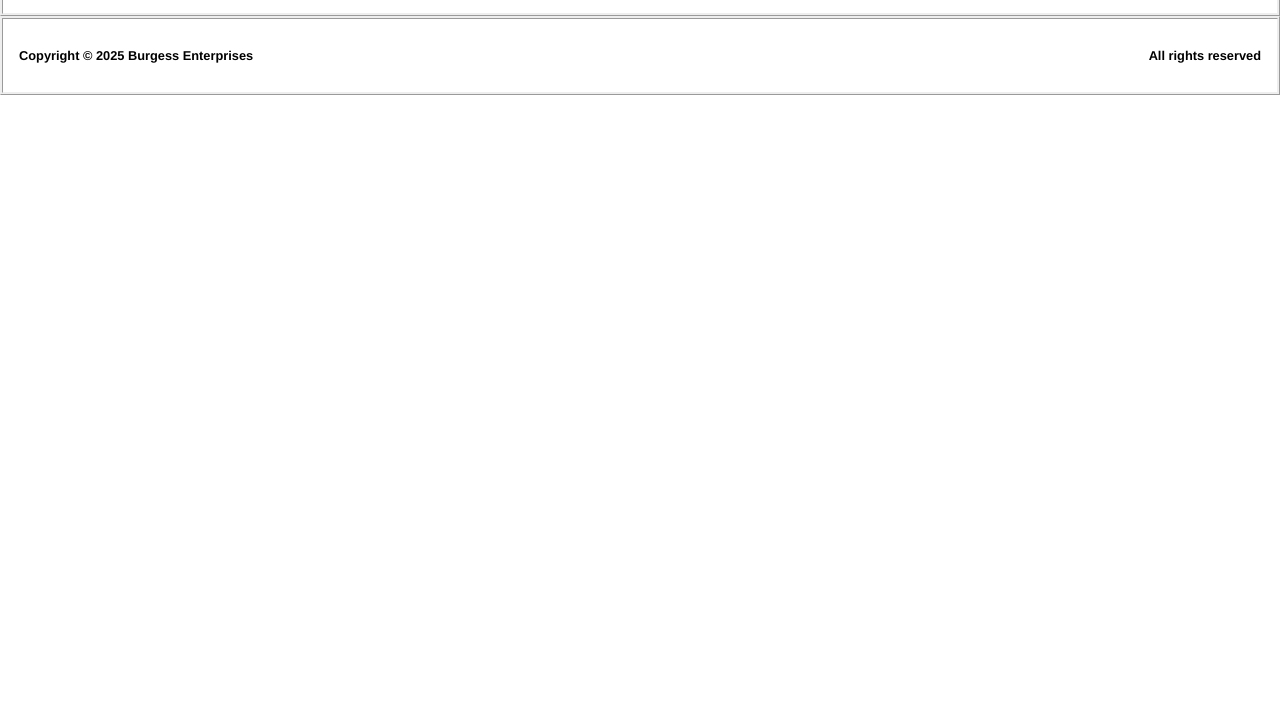
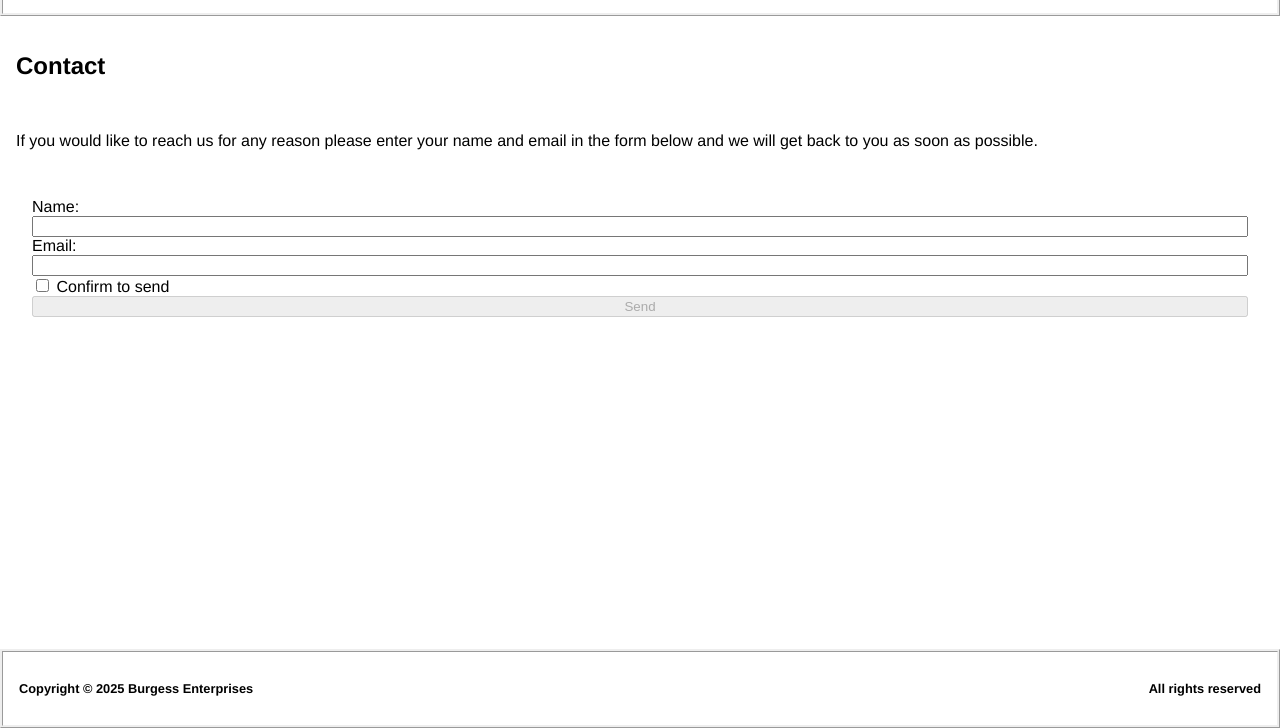
Before and after one commit to tedjburgess/first-dynamic-web-app, a plain HTML site: page contact.html in a window 1280 px wide. Shown: the part 72-800 px from the top of the page. Drawn offline with Linux system fonts and the light colour scheme.

Commit message:
Created contact page

```diff
--- a/contact.html
+++ b/contact.html
@@ -5,18 +5,38 @@
     <meta charset="UTF-8">
     <meta name="viewport" content="width=device-width, initial-scale=1.0">
     <script src="script.js" defer></script>
-    <title>My Site</title>
+    <title>Contact</title>
     <link rel="stylesheet" href="style.css">
 </head>
 <header>
 
 </header>
-<body>
-    <main>
+<body class="contact-body">
+    <main class="contact-main">
+        <h2>Contact</h2>
+        <p>If you would like to reach us for any
+            reason please enter your name and email in
+            the form below and we will get back to you
+            as soon as possible.
+        </p>
+        <form>
+            <label for="name">Name:</label>
+            <input type="text" id="name" name="name" required/>
+
+            <label for="email">Email:</label>
+            <input type="email" id="email" name="email" required/>
+
+            <label>
+                <input type="checkbox" id="confirm" /> Confirm to send
+            </label>
+
+            <button id="sendBtn" type="submit" disabled>Send</button>
+
+        </form>
 
     </main>
+    <footer>
+    </footer>
 </body>
-<footer>
 
-</footer>
 </html>
--- a/script.js
+++ b/script.js
@@ -1,4 +1,3 @@
-
 // Highlights active link automatically
 function highlightActive() {
   const currentPage = window.location.pathname.split("/").pop();
@@ -43,6 +42,7 @@ function addHeader() {
   navList.appendChild(navContact);
 }
 
+// Adds footer to every page
 function addFooter() {
   const spot = document.getElementsByTagName("footer");
   const getFooter = spot[0];
@@ -56,7 +56,51 @@ function addFooter() {
   getFooter.appendChild(rights);
 
 }
+function formHandling() {
+  // Selecting elements from contact.html
+  const form = document.querySelector('form');
+  const nameInput = document.getElementById('name');
+  const emailInput = document.getElementById('email');
+  const confirmCheckbox = document.getElementById('confirm');
+  const sendButton = document.getElementById('sendBtn');
+
+  confirmCheckbox.addEventListener('change', () => {
+    sendButton.disabled = !confirmCheckbox.checked;
+  });
+  // Making sure the page doesn't refresh before inputs are validated
+  form.addEventListener('submit', (e) => {
+    e.preventDefault();
+
+    // Trimming inputs of whitespace
+    const nameValue = nameInput.value.trim();
+    const emailValue = emailInput.value.trim();
+    // Name validation - Doesn't contain numbers
+    if (/\d/.test(nameValue)) {
+      alert('Name must not contain numbers');
+      return;
+    }
+    // Email validation - Includes @ and .
+    if (!emailValue.includes('@') || !emailValue.includes('.')) {
+      alert('Please enter a valid email address.');
+      return;
+    }
+    // Checkbox validation - Box must be checked
+    if (!confirmCheckbox.checked) {
+    alert('Please confirm to send.');
+    return;
+    }
+    // Everything is valid
+    alert('Form submitted successfully!');
+
+    // Reset form
+    form.reset();
+    sendButton.disabled = true;
+  })
+
+
+}
 
 addHeader();
 addFooter();
 highlightActive();
+formHandling();
--- a/style.css
+++ b/style.css
@@ -187,6 +187,28 @@ footer p {
   z-index: 1001;          /* above the overlay */
 }
 
+/* Contact */
+.contact-body {
+    min-height: 100vh;
+    display: flex;
+    flex-direction: column;
+}
+
+.contact-main {
+    flex: 1;
+    display: flex;
+    padding: 1rem;
+    gap: 1rem;
+    flex-direction: column;
+    justify-content: flex-start;
+}
+
+form {
+    display: flex;
+    flex-direction: column;
+    padding: 1rem;
+}
+
 /* Media queries */
 
 /* Desktop */
```
Also changed, not shown: home.html (+1 -11 lines), posts.html (+1 -1 lines).
